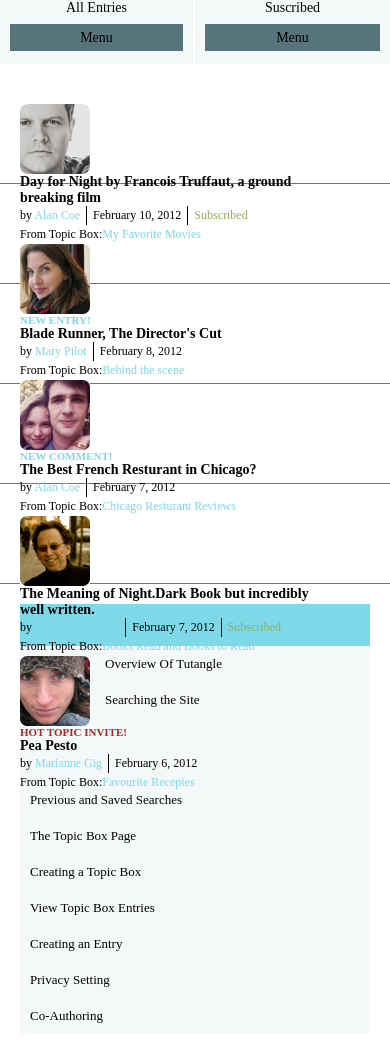
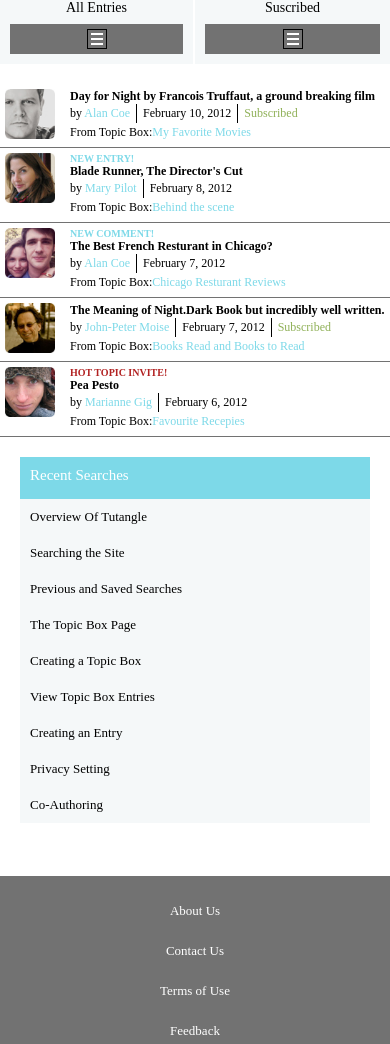
Before and after one commit to Rochakdh/TuTangle-Responsive, a plain HTML site: page index.html in a window 390 px wide. Shown: the part 686-1730 px from the top of the page. Drawn offline with Linux system fonts and the light colour scheme.

Commit message:
[Fixing](ResposniveMainBody)

```diff
--- a/css/responsive.css
+++ b/css/responsive.css
@@ -57,12 +57,23 @@
 }
 .burger-menu{
     width: 90%;
-    height: 50%;
-    background-color: #57747a;
+    height: 30px;
+    background-color: #727272;
     margin: 8px auto;
-    text-align: center;
-    padding: 3%;
+    padding: 5px;
 }
+.burger-box{
+    margin: 0px auto;
+    border: 1px solid black;
+    height: 20px;
+    width: 20px;
+}
+.line{
+    border:1px solid white;
+    height:1px;
+    margin:3px;
+}
+
 .menu-list {
     display:none;
 }
@@ -163,8 +174,8 @@
     height: auto;
 }
 .profile-wall{
-    height: 100px;
-    padding: 20px;
+    height: auto;
+    padding:5px;
     border-bottom: 1px solid #727272;
 }
 .profile-pic{
@@ -173,18 +184,16 @@
 
 }
 .profile-pic img {
-    height: 70px;
-    width: 70px;
+    height: 50px;
+    width: 50px;
 }
 .profile-detail{
     /* text-align: justify; */
-    font-size: 13px;
+    font-size: 10px;
     float: left;
-    max-width: 300px;
-    width: 90%;
 }
 .profile-detail h4{
-    font-size: 14px;
+    font-size: 12px;
 }
 .profile-wall-list{
     font-size: 12px;
@@ -216,15 +225,15 @@
     list-style: none;
     text-align: center;
     color: white;
+    float: none;
 }
 
 .footer-menu-wrapper li a{
     text-decoration: none;
     color: white;
     display:block;
+    padding: 10px;
 }
-
-
 .footer-menu-list{
     text-align: center;
     padding: 10px;
--- a/css/style.css
+++ b/css/style.css
@@ -45,5 +45,5 @@ button:hover{
 }
 .message{
     font-weight: bold;
-    font-size: 11px;
+    font-size: 10px;
 }
--- a/index.html
+++ b/index.html
@@ -52,7 +52,11 @@
     <div class="menu-wrapper">
         <div class="menu">
             <div class="burger-menu">
-                MENU
+                <div class="burger-box">
+                    <div class="line"> </div>
+                    <div class="line"> </div>
+                    <div class="line"> </div>
+                </div>
             </div>
             <div class="nabar-value menu-list">
                 <ul>
@@ -115,14 +119,22 @@
             <div class="body-main">
                 <h1>Entries</h1>
                 <div class="entries-menu clearfix">
-                    <div class="body-entry-menu br-2"> All Entries
+                    <div class="body-entry-menu br-2 clearfix"> All Entries
                         <div class="burger-menu">
-                            Menu
+                            <div class="burger-box">
+                                <div class="line"> </div>
+                                <div class="line"> </div>
+                                <div class="line"> </div>
+                            </div>
                         </div>
                     </div>
                     <div class="body-entry-menu"> Suscribed
                         <div class="burger-menu">
-                            Menu
+                            <div class="burger-box">
+                                <div class="line"> </div>
+                                <div class="line"> </div>
+                                <div class="line"> </div>
+                            </div>
                         </div>
                     </div>
                 </div>
@@ -151,8 +163,8 @@
                     </ul>
                 </div>
                 <!-- Profile Start -->
-                <div class="profile-wall-wrapper">
-                    <div class="profile-wall">
+                <div class="profile-wall-wrapper clearfix">
+                    <div class="profile-wall clearfix">
                         <div class="profile-pic">
                             <img src="images/dp-1.png" width="80px" height="80px">
                         </div>
@@ -175,7 +187,7 @@
                 <!-- Profile End -->
 
                 <!-- Profile Start -->
-                <div class="profile-wall">
+                <div class="profile-wall clearfix">
                     <div class="profile-pic">
                         <img src="images/dp-2.png" width="80px" height="80px">
                     </div>
@@ -197,7 +209,7 @@
                 <!-- Profile End -->
 
                 <!-- Profile Start -->
-                <div class="profile-wall">
+                <div class="profile-wall clearfix">
                     <div class="profile-pic">
                         <img src="images/dp-3.png" width="80px" height="80px">
                     </div>
@@ -219,7 +231,7 @@
                 <!-- Profile End -->
 
                 <!-- Profile Start -->
-                <div class="profile-wall ">
+                <div class="profile-wall clearfix">
                     <div class="profile-pic">
                         <img src="images/dp-4.png" width="80px" height="80px">
                     </div>
@@ -240,7 +252,7 @@
                 </div>
                 <!-- Profile End -->
                 <!-- Profile Start -->
-                <div class="profile-wall ">
+                <div class="profile-wall clearfix">
                     <div class="profile-pic">
                         <img src="images/dp-5.png">
                     </div>
```
Also changed, not shown: css/layout.css (+0 -35 lines).
